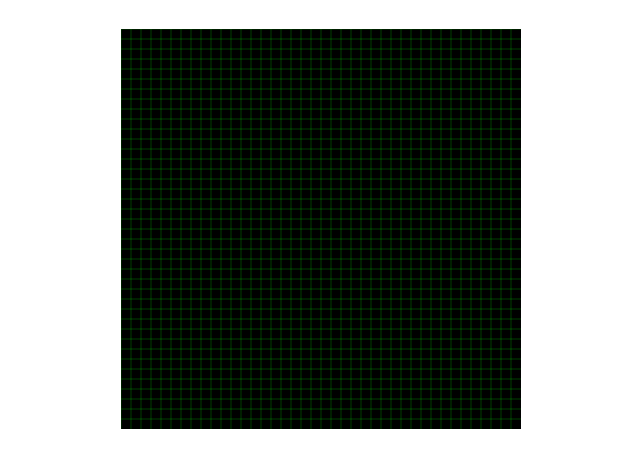
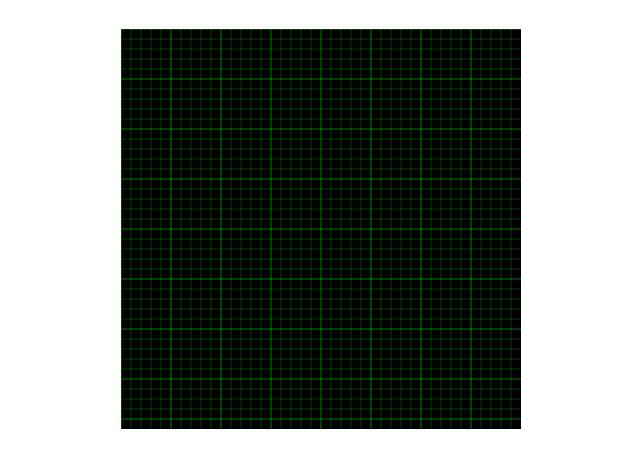
Before and after one commit to Ian-Chege/Game-Dev-JS, a website: page part2/part2.1.html in a window 1280 px wide. Shown: the part 61-528 px from the top of the page, without its empty margins (319-959 px from the left). Drawn offline with Linux system fonts and the light colour scheme.

Commit message:
feat: add major/minor grid line

```diff
--- a/part2/part2.1.html
+++ b/part2/part2.1.html
@@ -14,17 +14,23 @@
         var canvas = document.getElementById("asteroids");
         var context = canvas.getContext("2d");
         context.strokeStyle = '#00FF00'
-        context.lineWidth = 0.25
+        // context.lineWidth = 0.25
 
         for (var x = 0; x < canvas.width; x += 10) {
+            context.beginPath()
             context.moveTo(x, 0);
             context.lineTo(x, canvas.height);
+            context.lineWidth = (x % 50 == 0) ? 0.5 : 0.25
+            context.stroke()
         }
 
 
         for (var y = 0; y < canvas.height; y += 10) {
+            context.beginPath()
             context.moveTo(0, y);
             context.lineTo(canvas.width, y);
+            context.lineWidth = (y % 50 == 0) ? 0.5 : 0.25
+            context.stroke()
         }
 
         context.stroke();
```
